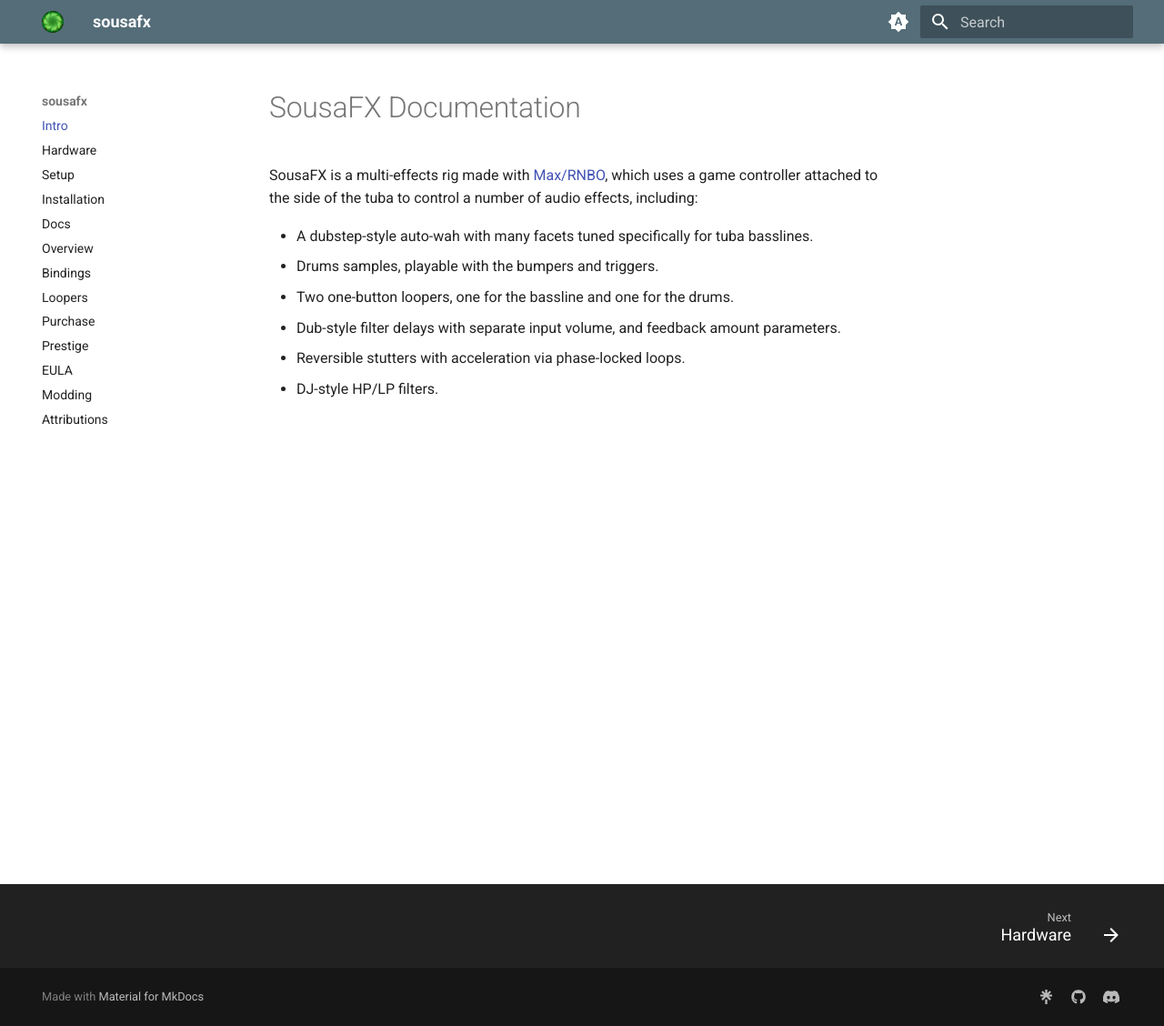
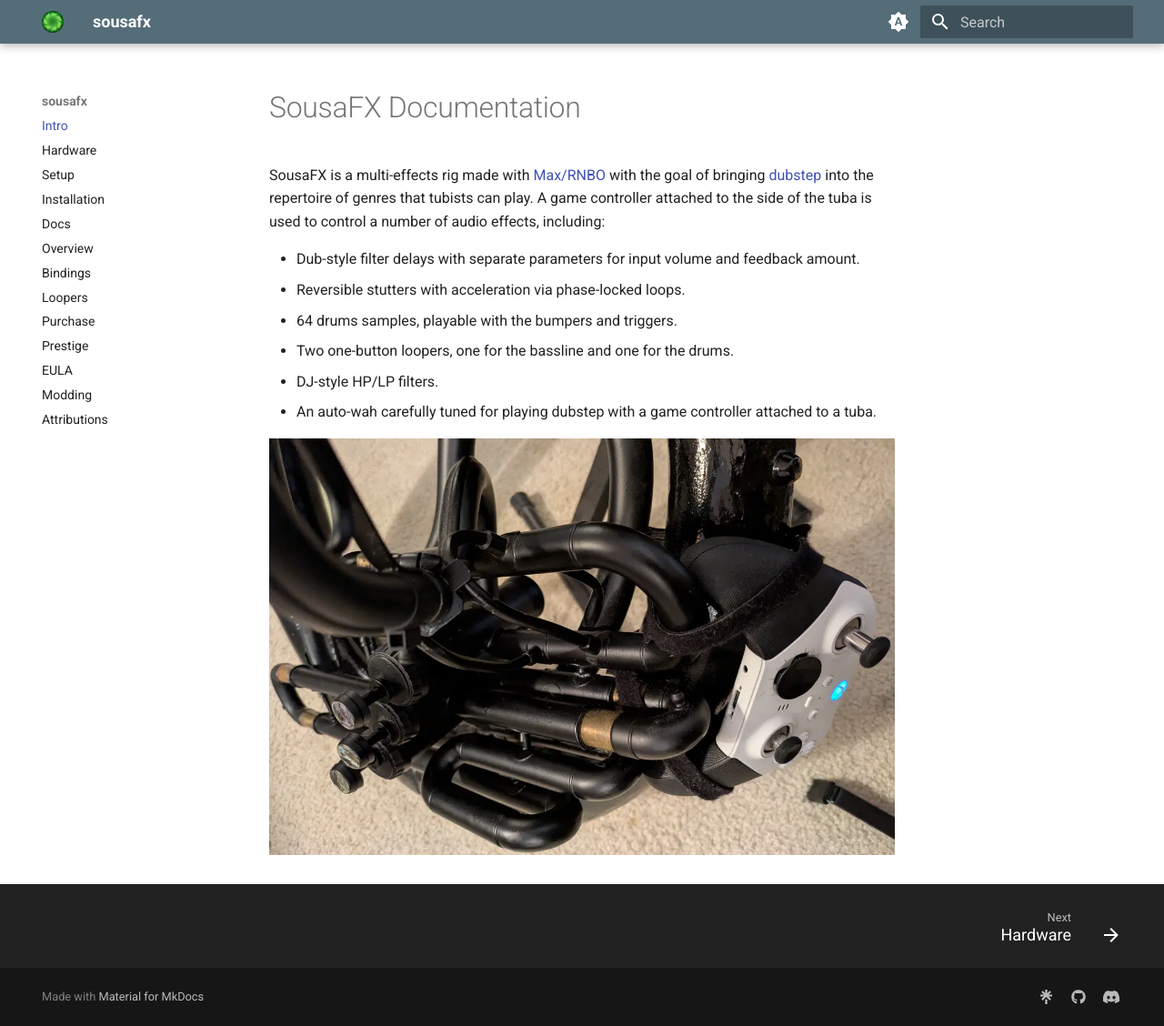
Before and after one commit to Sousastep/SousaFX-rnbo-docs, an MkDocs documentation site: the page built from docs/index.md, in a window 1280 px wide and 1128 px high. Shown: the whole window at 91% size. Built offline with MkDocs 1.6.1 and Material for MkDocs 9.7.7, drawn with Linux system fonts in a browser that asks for light colours; the version menu is left out.

Commit message:
lotsa updates

```diff
--- a/docs/index.md
+++ b/docs/index.md
@@ -1,10 +1,12 @@
 # SousaFX Documentation
 
-SousaFX is a multi-effects rig made with [Max/RNBO](https://cycling74.com/products/rnbo), which uses a game controller attached to the side of the tuba to control a number of audio effects, including:
+SousaFX is a multi-effects rig made with [Max/RNBO](https://cycling74.com/products/rnbo) with the goal of bringing [dubstep](https://www.youtube.com/watch?v=E7fakBm0H_Q) into the repertoire of genres that tubists can play. A game controller attached to the side of the tuba is used to control a number of audio effects, including:
 
-- A dubstep-style auto-wah with many facets tuned specifically for tuba basslines.
-- Drums samples, playable with the bumpers and triggers.
+- Dub-style filter delays with separate parameters for input volume and feedback amount.
+- Reversible stutters with acceleration via phase-locked loops.
+- 64 drums samples, playable with the bumpers and triggers.
 - Two one-button loopers, one for the bassline and one for the drums.
-- Dub-style filter delays with separate input volume, and feedback amount parameters.
-- Reversible stutters with acceleration via phase-locked loops.
 - DJ-style HP/LP filters.
+- An auto-wah carefully tuned for playing dubstep with a game controller attached to a tuba.
+
+![sousa gamepad](img/sousa_gamepad.webp)
```
Also changed, not shown: docs/bindings.md (+8 -4 lines), docs/documentation.md (+4 -8 lines), docs/hardware.md (+1 -1 lines), docs/overview.md (+37 -29 lines), docs/img/about-nolicense.webp, docs/img/about-prestige.webp, docs/img/autowah_params.webp, docs/img/bgcolor_params.webp, docs/img/compressor_params.webp, docs/img/delay_params.webp, docs/img/documentation_window.webp, docs/img/eq_params.webp, docs/img/main_window.webp, docs/img/reverb_params.webp, 1 more files.
